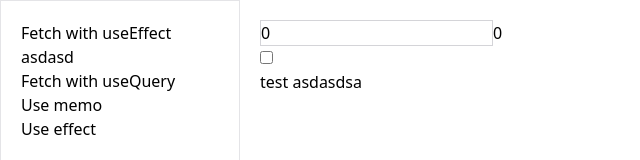
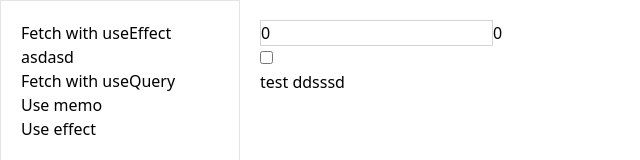
Before and after one commit to glaadaa/my-custom-boilerplate, a React (Vite) app: page /use-memo in a window 1280 px wide. Shown: the top 160 px of the page, without its empty margins (0-640 px from the left). Built offline with nearby package versions, Linux system fonts and the light colour scheme.

Commit message:
husky update

```diff
--- a/src/pages/UseMemo.tsx
+++ b/src/pages/UseMemo.tsx
@@ -21,7 +21,7 @@ export default function UseReducer() {
         checked={isDark}
         onChange={() => setIsDark((prev) => !prev)}
       />
-      <h3>test asdasdsa</h3>
+      <h3>test ddsssd</h3>
       <div
         className={`w-[200px] h-[50px] ${isDark ? 'bg-black' : 'bg-white'}`}
       ></div>
```
Also changed, not shown: 1 other file (tests, documents, lock files or other folders).
